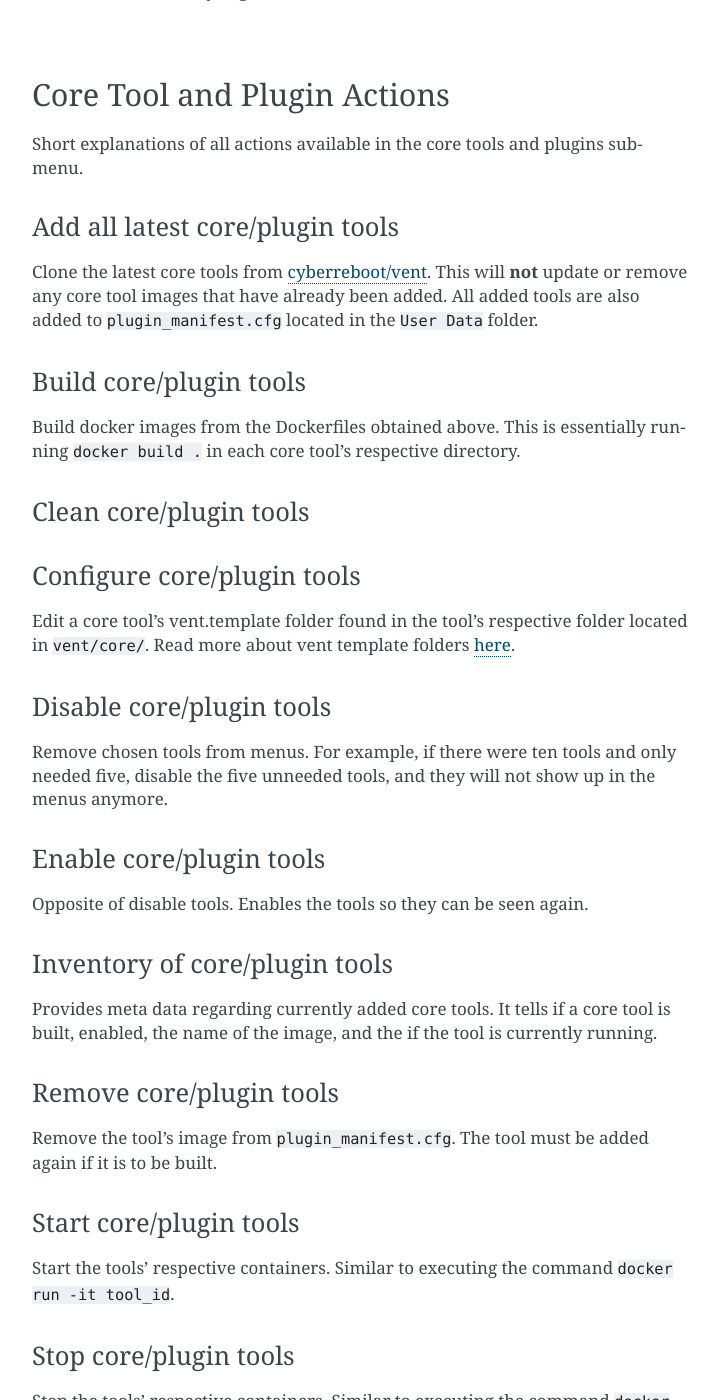
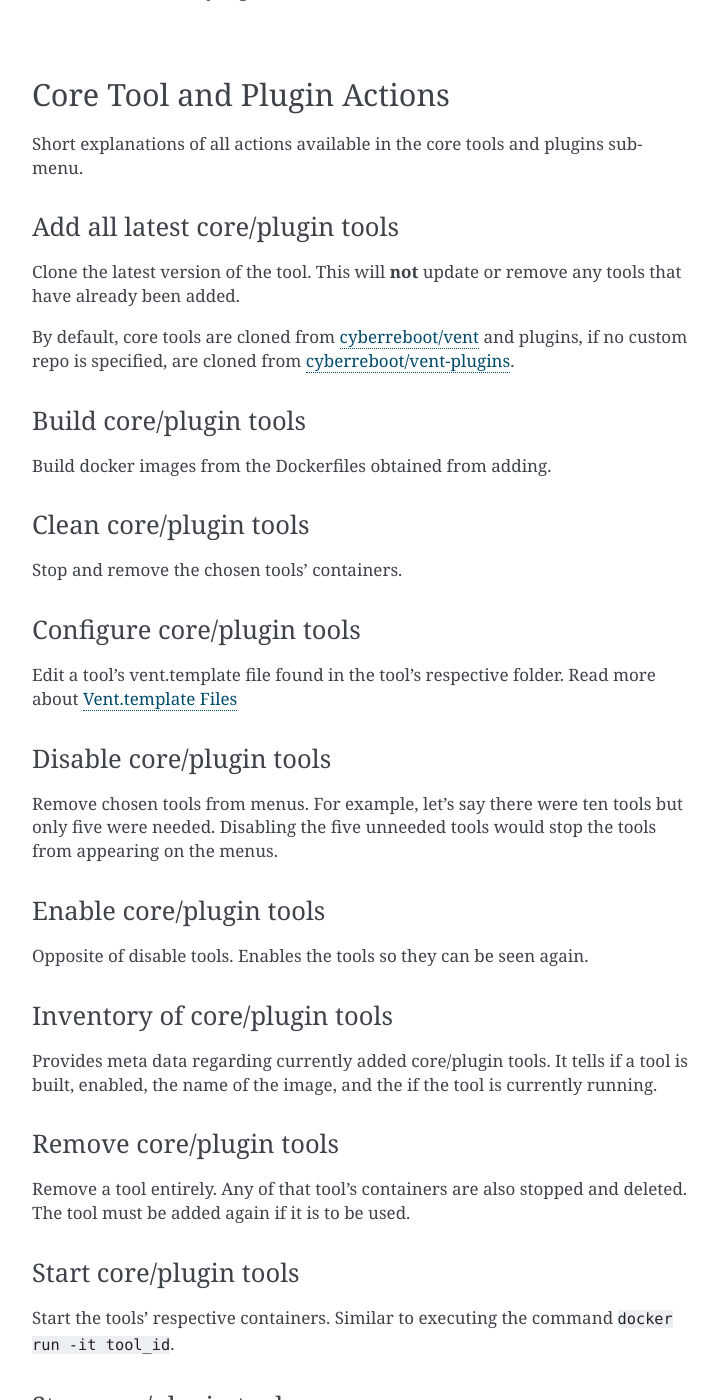
Before and after one commit to CyberReboot/vent, a Sphinx documentation site: the page built from docs/source/core_and_plugins.rst, in a window 1280 px wide and 1400 px high, scrolled down 1555 px. Shown: the whole window, without its empty margins (388-1106 px from the left). Built offline with Sphinx 7.4.7, drawn with Linux system fonts in a browser that asks for light colours; pages that are not in the unit, such as notebooks, are missing from menus.

Commit message:
changed wording to be clearer. Made core and plugin more generic rather than specific to core or plugin

```diff
--- a/docs/source/build_plugin.rst
+++ b/docs/source/build_plugin.rst
@@ -8,6 +8,8 @@ Read more about ``Dockerfile`` `here`_.
 
 .. _here: https://docs.docker.com/engine/reference/builder/
 
+
+.. _venttemplate-label:
 
 Vent.template Files
 ===================
--- a/docs/source/core_and_plugins.rst
+++ b/docs/source/core_and_plugins.rst
@@ -68,33 +68,33 @@ Short explanations of all actions available in the core tools and plugins sub-me
 
 Add all latest core/plugin tools
 ================================
-Clone the latest core tools from `cyberreboot/vent`_. This will **not** update or
-remove any core tool images that have already been added. All added tools are also
-added to ``plugin_manifest.cfg`` located in the ``User Data`` folder.
+Clone the latest version of the tool. This will **not** update or
+remove any tools that have already been added.
+
+By default, core tools are cloned from `cyberreboot/vent`_ and plugins, if no
+custom repo is specified, are cloned from `cyberreboot/vent-plugins`_.
 
 .. _cyberreboot/vent: https://github.com/CyberReboot/vent/
+.. _cyberreboot/vent-plugins: https://github.com/CyberReboot/vent-plugins/
 
 Build core/plugin tools
 =======================
-Build docker images from the Dockerfiles obtained above.
-This is essentially running ``docker build .`` in each core tool's respective
-directory.
+Build docker images from the Dockerfiles obtained from adding.
 
 Clean core/plugin tools
 =======================
+Stop and remove the chosen tools' containers.
 
 Configure core/plugin tools
 ===========================
-Edit a core tool's vent.template folder found in the tool's respective folder
-located in ``vent/core/``. Read more about vent template folders `here`_.
-
-.. _here: https://google.com
+Edit a tool's vent.template file found in the tool's respective folder.
+Read more about :ref:`venttemplate-label`
 
 Disable core/plugin tools
 =========================
-Remove chosen tools from menus. For example, if there were ten tools and only
-needed five, disable the five unneeded tools, and they will not show up in the
-menus anymore.
+Remove chosen tools from menus. For example, let's say there were ten tools but only
+five were needed. Disabling the five unneeded tools would stop the tools from
+appearing on the menus.
 
 Enable core/plugin tools
 ========================
@@ -102,13 +102,13 @@ Opposite of disable tools. Enables the tools so they can be seen again.
 
 Inventory of core/plugin tools
 ==============================
-Provides meta data regarding currently added core tools. It tells if a core tool is built,
+Provides meta data regarding currently added core/plugin tools. It tells if a tool is built,
 enabled, the name of the image, and the if the tool is currently running.
 
 Remove core/plugin tools
 ========================
-Remove the tool's image from ``plugin_manifest.cfg``. The tool must be added again if it is
-to be built.
+Remove a tool entirely. Any of that tool's containers are also stopped and
+deleted. The tool must be added again if it is to be used.
 
 Start core/plugin tools
 =======================
```
